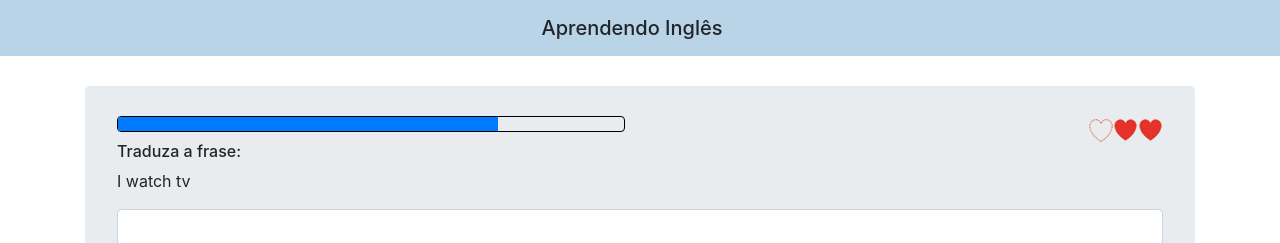
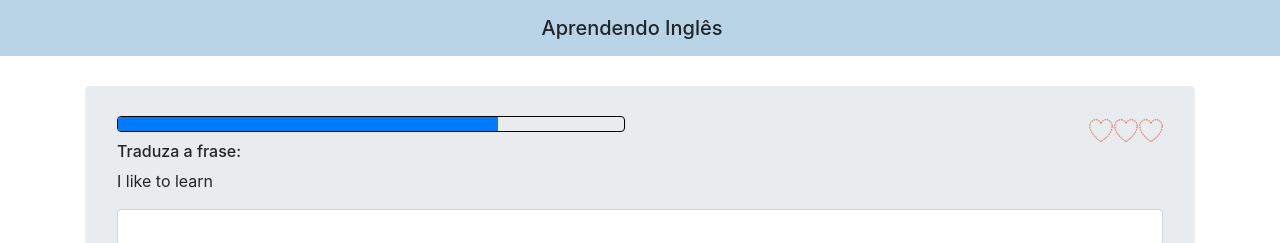
Before and after one commit to nataliasouto/angular-sistema-de-traducao, an Angular app: page / in a window 1280 px wide. Shown: the top 243 px of the page. Built offline with nearby package versions, Linux system fonts and the light colour scheme.

Commit message:
criação do campo resposta

```diff
--- a/src/app/painel/painel.component.html
+++ b/src/app/painel/painel.component.html
@@ -13,9 +13,12 @@
         <div class="row">
             <div class="col">
                 <h6>Traduza a frase:</h6>
-                <p>{{ frases[1].fraseEng }}</p>
+                <p>{{ frases[0].fraseEng }}</p>
                 <div class="form-group">
-                    <textarea class="form-control" rows="3"></textarea>
+                    <textarea
+                    class="form-control"
+                    rows="3"
+                    (input)="atualizaResposta($event)"></textarea>
                 </div>
             </div>
         </div>
--- a/src/app/painel/painel.component.ts
+++ b/src/app/painel/painel.component.ts
@@ -11,10 +11,17 @@ import { FRASES  } from './frases-mock';
 export class PainelComponent implements OnInit {
 
   public frases: Frase[] = FRASES
+  public resposta: string
+
+
 
   constructor() { console.log(this.frases) }
 
   ngOnInit() {
   }
 
+    atualizaResposta(resposta: Event):void{
+     this.resposta = ((<HTMLInputElement>resposta.target).value)
+      console.log(this.resposta)
+    }
 }
--- a/src/app/tentativas/tentativas.component.html
+++ b/src/app/tentativas/tentativas.component.html
@@ -1,3 +1,3 @@
-<img src="/assets/coracao_vazio.png" />
-<img src="/assets/coracao_cheio.png" />
-<img src="/assets/coracao_cheio.png" />
+<img src="{{ coracaoVazio }}" />
+<img src="{{ coracaoVazio }}" />
+<img src="{{ coracaoVazio }}" />
--- a/src/app/tentativas/tentativas.component.ts
+++ b/src/app/tentativas/tentativas.component.ts
@@ -7,6 +7,9 @@ import { Component, OnInit } from '@angular/core';
 })
 export class TentativasComponent implements OnInit {
 
+  coracaoVazio = '../assets/coracao_vazio.png'
+  coracaoCheio = '../assets/coracao_cheio.png'
+
   constructor() { }
 
   ngOnInit() {
```
